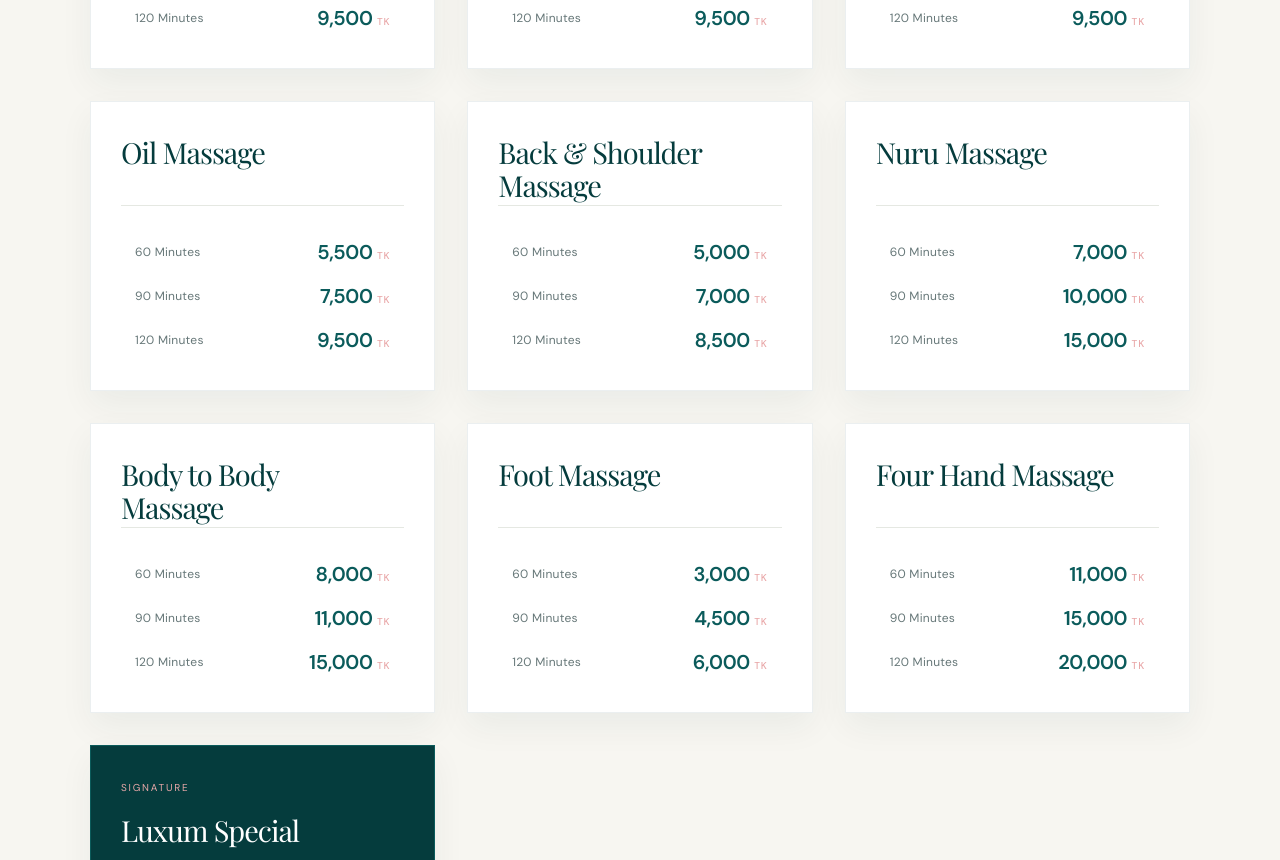
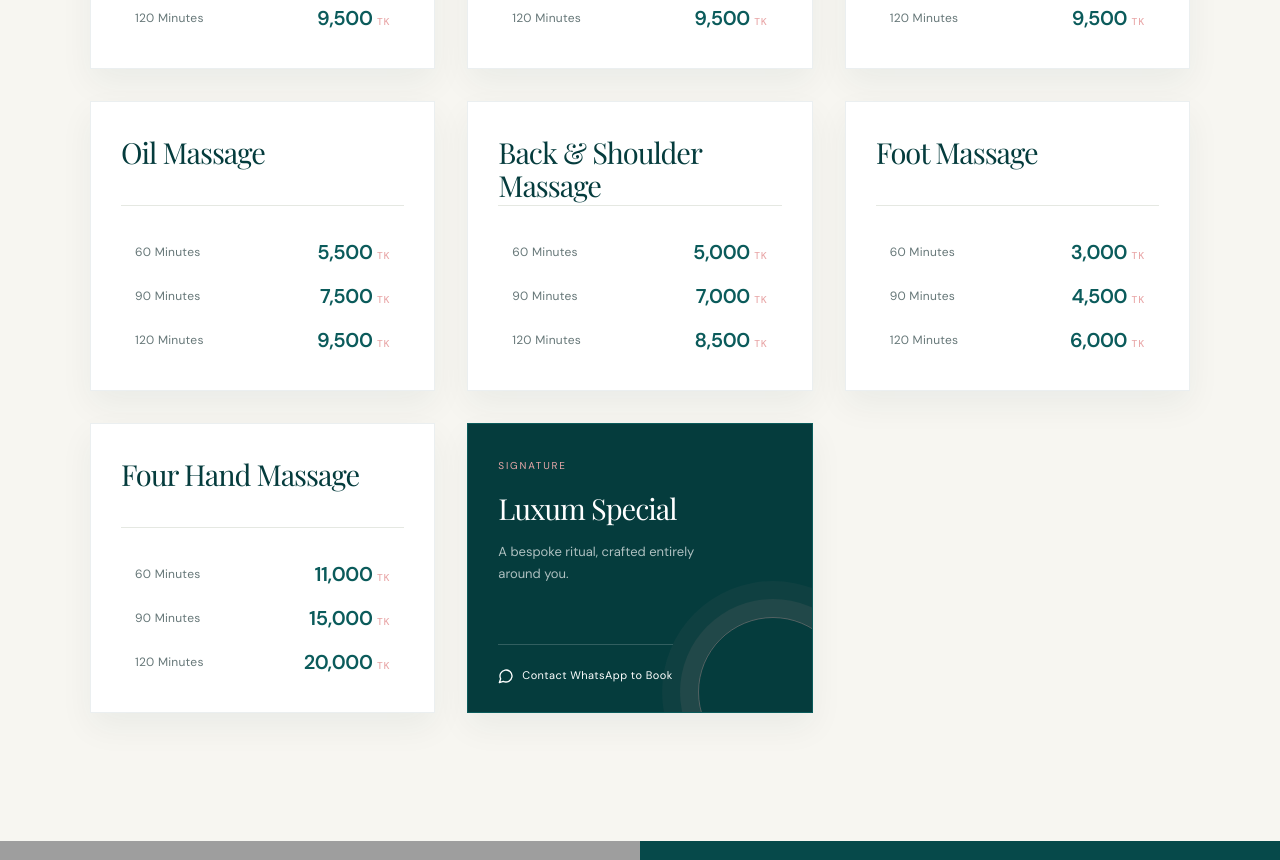
Before and after one commit to nillarman029-beep/Luxum-Spa, a React (Vite) app in the folder Luxum spa file/project/: page / in a window 1280 px wide. Shown: the part 1940-2800 px from the top of the page. Built offline with nearby package versions, Linux system fonts and the light colour scheme; grey boxes are pictures that could not be loaded; a web font is replaced by a local one.

Commit message:
Update App.tsx

```diff
--- a/Luxum spa file/project/src/App.tsx
+++ b/Luxum spa file/project/src/App.tsx
@@ -110,8 +110,6 @@
   { name: 'Aroma Oil Massage', durations: [{ minutes: 60, price: '5,500' }, { minutes: 90, price: '7,500' }, { minutes: 120, price: '9,500' }] },
   { name: 'Oil Massage', durations: [{ minutes: 60, price: '5,500' }, { minutes: 90, price: '7,500' }, { minutes: 120, price: '9,500' }] },
   { name: 'Back & Shoulder Massage', durations: [{ minutes: 60, price: '5,000' }, { minutes: 90, price: '7,000' }, { minutes: 120, price: '8,500' }] },
-  { name: 'Nuru Massage', durations: [{ minutes: 60, price: '7,000' }, { minutes: 90, price: '10,000' }, { minutes: 120, price: '15,000' }] },
-  { name: 'Body to Body Massage', durations: [{ minutes: 60, price: '8,000' }, { minutes: 90, price: '11,000' }, { minutes: 120, price: '15,000' }] },
   { name: 'Foot Massage', durations: [{ minutes: 60, price: '3,000' }, { minutes: 90, price: '4,500' }, { minutes: 120, price: '6,000' }] },
   { name: 'Four Hand Massage', durations: [{ minutes: 60, price: '11,000' }, { minutes: 90, price: '15,000' }, { minutes: 120, price: '20,000' }] },
 ];
```
